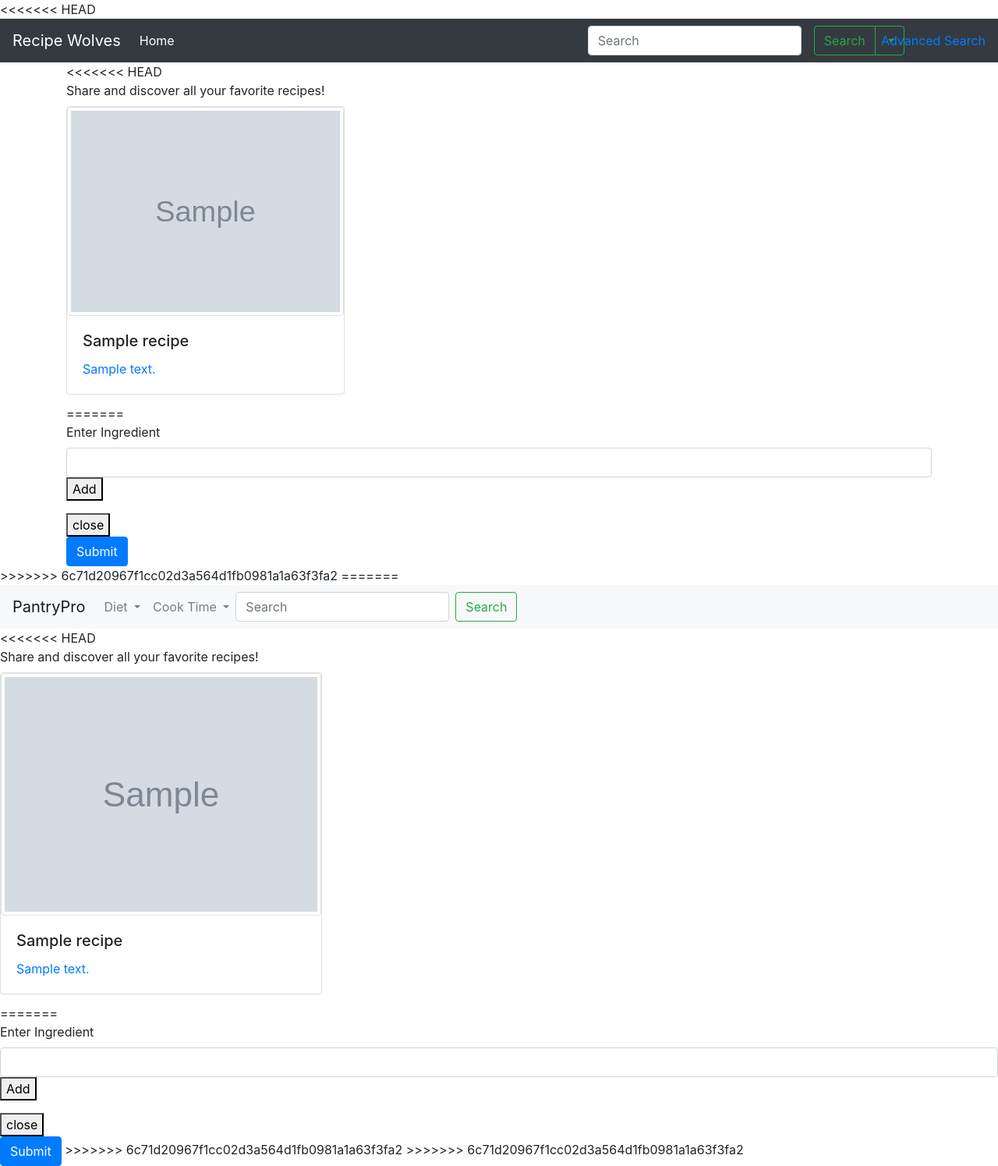
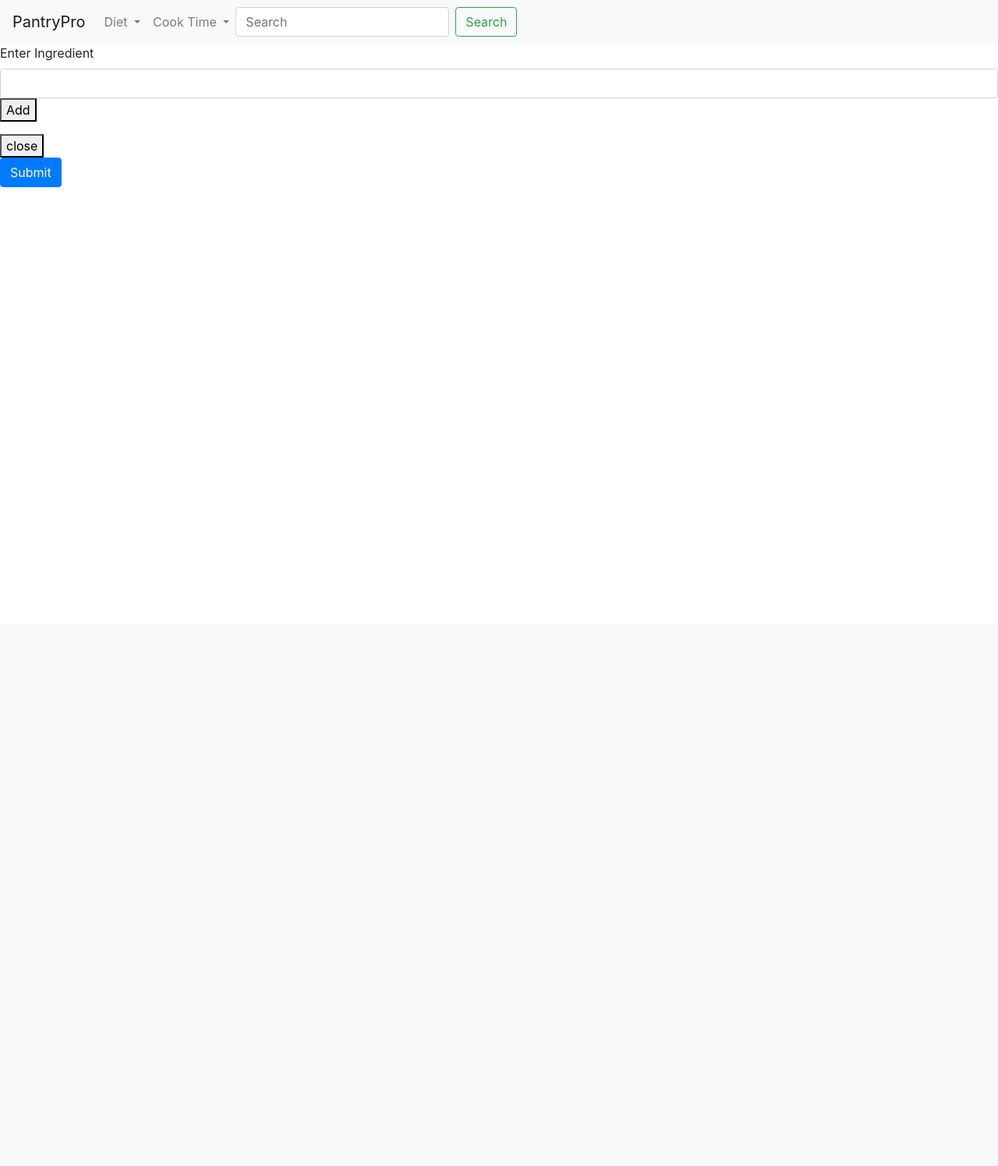
Before and after one commit to GEETHA-21/Pantry-Pro, a Node project: template views/index.handlebars in a window 1280 px wide. Shown: the whole page at 78% size. After the commit the page ends 240 px from the top, so only its background shows below. Run offline with Node 20 templates, Linux system fonts and the light colour scheme; the template is opened without the code that fills it: most values are stand-ins (such as "Sample title", 1, 10 or a date in 2020); grey boxes marked "Sample" are stand-in pictures; some libraries are stand-ins or nearby versions.

Commit message:
gotsa merge

```diff
--- a/routes/usersAuthHelper.js
+++ b/routes/usersAuthHelper.js
@@ -6,6 +6,6 @@ module.exports = function (req, res, next) {
 	if (req.isAuthenticated()) {
 		return next();
 	}
-	req.flash("error_msg", "Not Authorized");
+	//req.flas("error_msg", "Not Authorized");
 	res.redirect("/users/login");
 };
--- a/server.js
+++ b/server.js
@@ -1,7 +1,4 @@
-<<<<<<< HEAD
-// eslint-disable-next-line no-undef
-=======
->>>>>>> 6c71d20967f1cc02d3a564d1fb0981a1a63f3fa2
+/* eslint-disable no-undef */
 require("dotenv").config();
 var express = require("express");
 var exphbs = require("express-handlebars");
@@ -11,69 +8,12 @@ var db = require("./models");
 var app = express();
 var PORT = process.env.PORT || 3000;
 
-<<<<<<< HEAD
-const session = require("express-session");
-const flash = require("connect-flash");
-=======
 console.log("Hi");
->>>>>>> 6c71d20967f1cc02d3a564d1fb0981a1a63f3fa2
 
 // Middleware
 app.use(express.urlencoded({ extended: false }));
 app.use(express.json());
 app.use(express.static("public"));
-<<<<<<< HEAD
-
-// Handlebars
-app.engine(
-    "handlebars",
-    exphbs({
-        defaultLayout: "main"
-    })
-);
-app.set("view engine", "handlebars");
-
-// Express-session middleware
-app.use(session({
-    secret: "wolves",
-    resave: true,
-    saveUninitialized: true,
-    // cookie: { secure: true }
-}));
-
-// Passport config middleware
-const passport = require("passport");
-require("./config/passport")(passport);
-app.use(passport.initialize());
-app.use(passport.session());
-
-// Express-flash middleware
-app.use(flash());
-
-// Variables to be used across the app for flash messages
-// Web-page layout is set in partials/msg.handebars and
-// partials/errors to be displayed at top of a page
-app.use(function (req, res, next) {
-    res.locals.success_msg = req.flash("success_msg");
-    res.locals.error_msg = req.flash("error_msg");
-    res.locals.error = req.flash("error");
-    res.locals.user = req.user || null;
-    next();
-});
-
-
-// Routes for users
-// --> middleware should come before other routes
-const userSession = require("./routes/users");
-const userRoutes = require("./routes/userRoutes");
-app.use("/users", userSession);
-app.use("/users", userRoutes);
-
-// Routes
-require("./routes/apiRoutes")(app);
-require("./routes/htmlRoutes")(app);
-
-=======
 console.log("After app.use statements");
 // Handlebars
 app.engine(
@@ -91,46 +31,24 @@ app.use(require("./routes/users.js"));
 console.log("After users");
 app.use(require("./routes/usersAuthHelper.js"));
 console.log("After usersAuthHelper");
->>>>>>> 6c71d20967f1cc02d3a564d1fb0981a1a63f3fa2
 
 var syncOptions = { force: false };
 
 // If running a test, set syncOptions.force to true
 // clearing the `testdb`
 if (process.env.NODE_ENV === "test") {
-<<<<<<< HEAD
-    syncOptions.force = true;
+  syncOptions.force = true;
 }
 
 // Starting the server, syncing our models ------------------------------------/
 db.sequelize.sync(syncOptions).then(function () {
-    // Load mock data
-    if (process.argv[2]) {
-        const loadData = require(process.argv[2]);
-        loadData();
-    }
-
-    app.listen(PORT, function () {
-        console.log(
-            "==> 🌎  Listening on port %s. Visit http://localhost:%s/ in your browser.",
-            PORT,
-            PORT
-        );
-    });
-=======
-  syncOptions.force = true;
-}
-
-// Starting the server, syncing our models ------------------------------------/
-db.sequelize.sync(syncOptions).then(function() {
-  app.listen(PORT, function() {
+  app.listen(PORT, function () {
     console.log(
       "==> 🌎  Listening on port %s. Visit http://localhost:%s/ in your browser.",
       PORT,
       PORT
     );
   });
->>>>>>> 6c71d20967f1cc02d3a564d1fb0981a1a63f3fa2
 });
 
 module.exports = app;
--- a/views/index.handlebars
+++ b/views/index.handlebars
@@ -1,42 +1,3 @@
-<<<<<<< HEAD
-<div id="websiteDescription">Share and discover all your favorite recipes!</div>
-
-<div id="breaker"></div>
-
-
-<div id="favoriteRecipes">
-  {{!-- insert handlebars for each loop here --}}
-  {{!-- instead of favRecipes.js --}}
-  <div class="card-columns">
-   {{#each recipes}}
-      <div class="favs" id={{this.id}}>
-        <div class="card mt-2">
-          {{#if this.imageSrc}}
-          <img src="{{this.imageSrc}}" alt="" class="card-img-top img-thumbnail rounded">
-          {{/if}}
-          <div class="card-body">
-            <h5 class="card-title">{{this.name}}</h5>
-            <p class="card-text">
-              <a href="{{this.description}}" target="_blank">{{this.description}}</a>
-            </p>
-          </div>
-        </div>
-      </div>
-   {{/each}}
-  </div>
-</div>
-{{!-- </div> --}}
-
-
-<script type="text/javascript" src="https://cdnjs.cloudflare.com/ajax/libs/jquery/3.2.1/jquery.min.js">
-</script>
-
-<script src="/js/index.js"></script>
-<script src="/js/recipePage.js"></script>
-
-{{!--
-<script type="text/javascript" src="/js/favRecipes.js" charset="utf-8"></script> --}}
-=======
 {{!-- <div id="home">
     <div class="container">
         <div class="row">
@@ -95,4 +56,3 @@
 
 
 </div>
->>>>>>> 6c71d20967f1cc02d3a564d1fb0981a1a63f3fa2
--- a/views/layouts/main.handlebars
+++ b/views/layouts/main.handlebars
@@ -1,36 +1,4 @@
 <!DOCTYPE html>
-<<<<<<< HEAD
-<html lang="en">
-
-<head>
-  <meta charset="utf-8">
-  <link rel="stylesheet" href="https://maxcdn.bootstrapcdn.com/bootstrap/4.0.0-beta.3/css/bootstrap.min.css">
-  <link rel="stylesheet" href="https://stackpath.bootstrapcdn.com/bootstrap/4.1.3/css/bootstrap.min.css" integrity="sha384-MCw98/SFnGE8fJT3GXwEOngsV7Zt27NXFoaoApmYm81iuXoPkFOJwJ8ERdknLPMO" crossorigin="anonymous">
-  <link rel="stylesheet" href="https://maxcdn.bootstrapcdn.com/font-awesome/4.6.1/css/font-awesome.min.css">
-  <link rel="stylesheet" href="styles/styles.css" media="screen" title="no title" charset="utf-8">
-  <script src="https://code.jquery.com/jquery-3.3.1.min.js" integrity="sha256-FgpCb/KJQlLNfOu91ta32o/NMZxltwRo8QtmkMRdAu8="
-    crossorigin="anonymous"></script>
-  {{!-- <script type="text/javascript" src="/js/favRecipes.js"></script> --}}
-
-  <title>Eat Pray Love</title>
-</head>
-
-<body>
-  {{> nav}}
-  <div class="container">
-
-    {{> msg}}
-    {{> errors}}
-    {{{body}}}
-  </div>
-  <script src="https://cdnjs.cloudflare.com/ajax/libs/popper.js/1.14.3/umd/popper.min.js" integrity="sha384-ZMP7rVo3mIykV+2+9J3UJ46jBk0WLaUAdn689aCwoqbBJiSnjAK/l8WvCWPIPm49" crossorigin="anonymous"></script>
-  <script src="https://stackpath.bootstrapcdn.com/bootstrap/4.1.3/js/bootstrap.min.js" integrity="sha384-ChfqqxuZUCnJSK3+MXmPNIyE6ZbWh2IMqE241rYiqJxyMiZ6OW/JmZQ5stwEULTy" crossorigin="anonymous"></script>
-  {{!-- <script src="https://ajax.googleapis.com/ajax/libs/jquery/2.1.1/jquery.min.js"></script> --}}
-  <script type="text/javascript" src="/js/search.js" charset="utf-8"></script>
-</body>
-
-</html>
-=======
 <html>
 
 <head>
@@ -98,4 +66,3 @@
 </body>
 
 </html>
->>>>>>> 6c71d20967f1cc02d3a564d1fb0981a1a63f3fa2
```
Also changed, not shown: views/404.handlebars (+0 -10 lines).
